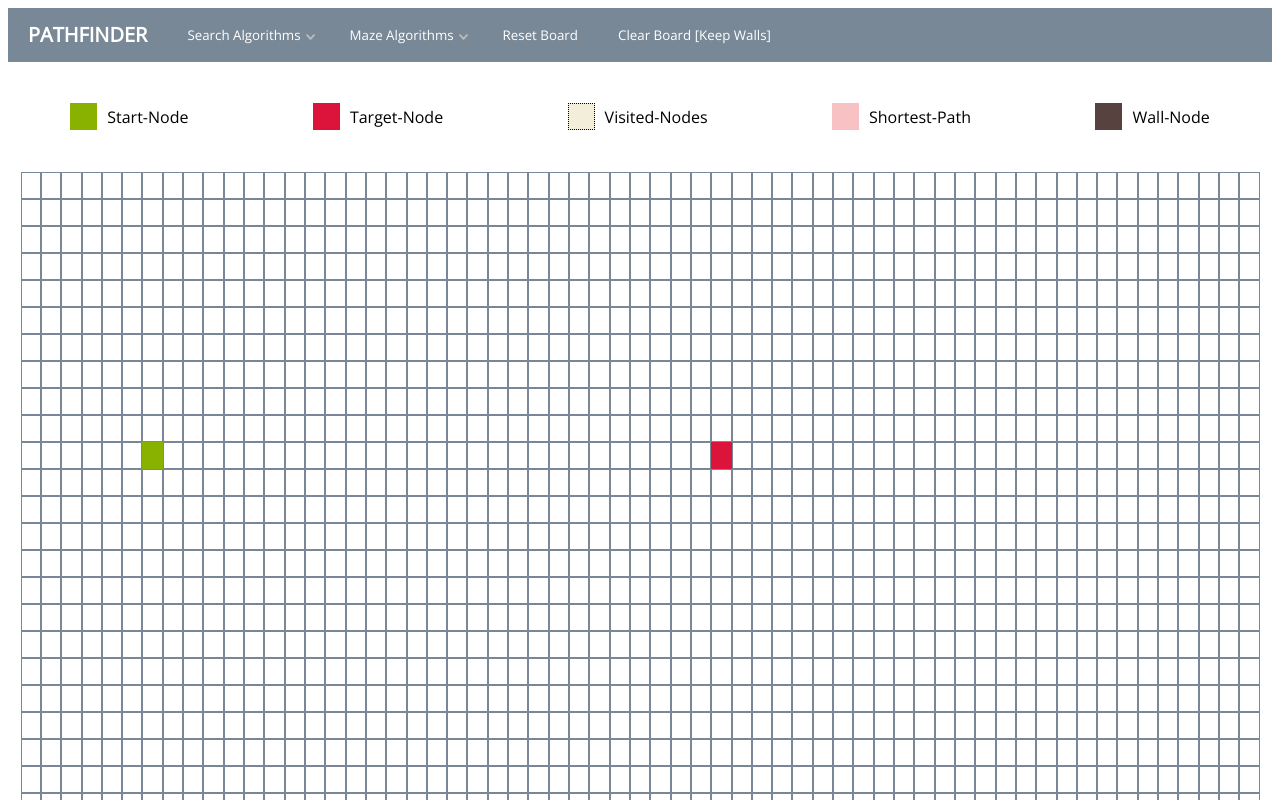
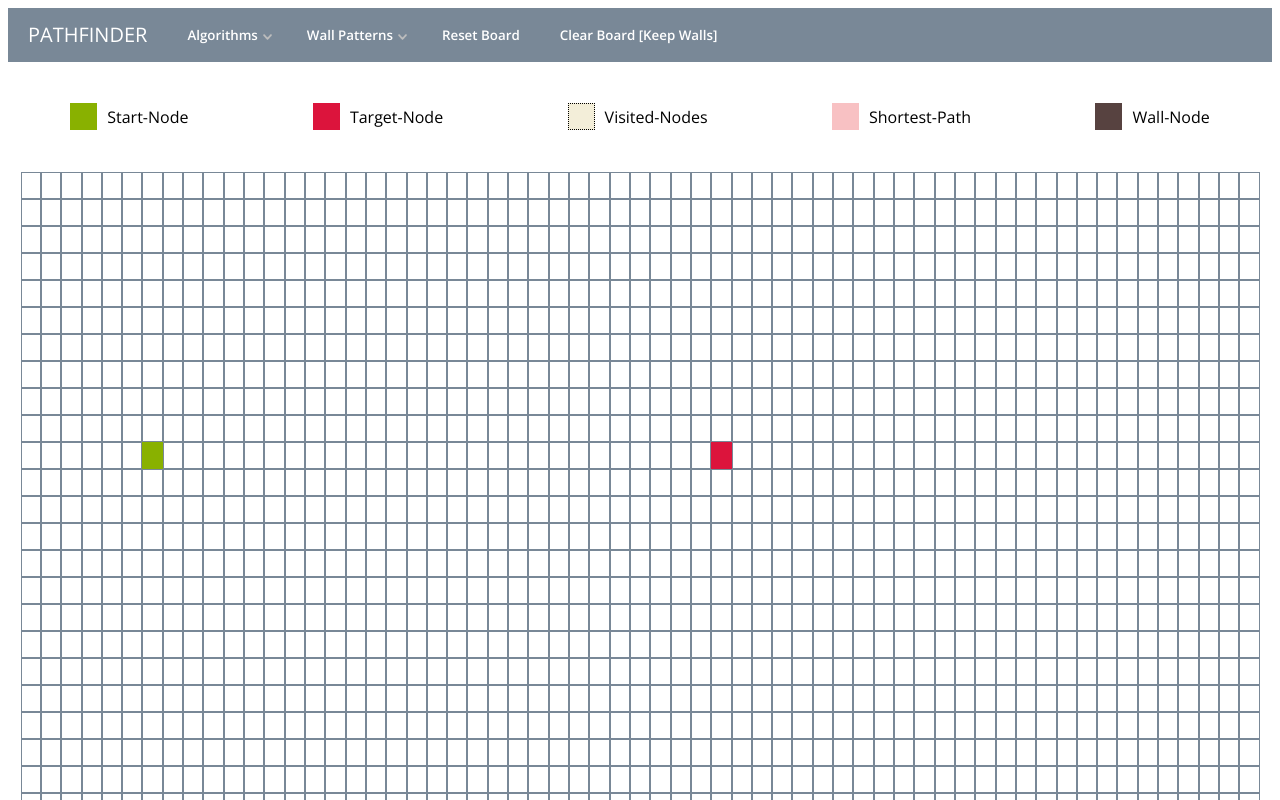
Before and after one commit to AlKL/PathfindingVisualizer, a React (Create React App) app in the folder frontend/: page / in a window 1280 px wide. Shown: the top 800 px of the page. Built offline with nearby package versions, Linux system fonts and the light colour scheme.

Commit message:
Fixed Menu and Drop-Down menu hover effects

```diff
--- a/frontend/public/index.html
+++ b/frontend/public/index.html
@@ -7,7 +7,7 @@
   <meta name="viewport" content="width=device-width, initial-scale=1" />
   <meta name="theme-color" content="#000000" />
   <link rel="preconnect" href="https://fonts.gstatic.com">
-  <link href="https://fonts.googleapis.com/css2?family=Open+Sans&display=swap" rel="stylesheet">
+  <link href="https://fonts.googleapis.com/css2?family=Open+Sans:wght@400;600&display=swap" rel="stylesheet">
   <meta name="description" content="Web site created using create-react-app" />
   <link rel="apple-touch-icon" href="%PUBLIC_URL%/logo192.png" />
   <!--
--- a/frontend/src/components/Board/Board.js
+++ b/frontend/src/components/Board/Board.js
@@ -44,7 +44,7 @@ const Board = ({ grid, rows, columns, setGrid, setStartNode, setEndNode }) => {
     };
 
     const setWall = (e) => {
-        e.preventDefault();
+        // e.preventDefault();
         var eleArr = idToGridXY(e.target.id);
         var thisClassName = document.getElementById(e.target.id).className;
 
--- a/frontend/src/components/Menu/DropDown.js
+++ b/frontend/src/components/Menu/DropDown.js
@@ -19,23 +19,21 @@ const DropDown = ({ dropName, itemArray }) => {
             <div>
                 <ul>
                     {itemArray.map(algo => (
-                        <li key={algo.name} >
-                            <button
+                        <li key={algo.name}
                             className='listButton'
                             // onClick={() => { algo.vis(); }}
                             onMouseDown={() => initAlgo(algo = { algo })}
                         >
                             {algo.name}
-                            </button>
                         </li>
                     ))}
                 </ul>
-            </div>
+            </div >
         );
     };
 
 return (
-        <div className='dropButton'>
+    <div className='dropButton' onBlur={closeDrop}>
         <button onClick={toggleDrop} onBlur={closeDrop}>
             {/* <button onClick={toggleDrop} > */}
             {dropName}
--- a/frontend/src/components/Menu/Menu.js
+++ b/frontend/src/components/Menu/Menu.js
@@ -118,7 +118,7 @@ const Menu = ({ grid, resetBoard, clearBoard, startNode, endNode, setMessage })
             vis: visualizeRecursiveWallVertical
         },
         {
-            name: 'Stair Walls',
+            name: 'Basic Stair Walls',
             vis: visualizeStairWall
         },
         {
@@ -131,15 +131,16 @@ const Menu = ({ grid, resetBoard, clearBoard, startNode, endNode, setMessage })
         <div className='menu-banner'>
             <h1 onClick={reloadPage}>PATHFINDER</h1>
             <DropDown
-                dropName='Search Algorithms'
+                dropName='Algorithms'
                 itemArray={algoArray}
             />
             <DropDown
-                dropName='Maze Algorithms'
+                dropName='Wall Patterns'
                 itemArray={mazeArray}
             />
             <button onClick={resetBoard}>Reset Board</button>
             <button onClick={clearBoard}>Clear Board [Keep Walls]</button>
+            {/* <button>Speed: </button> */}
         </div>
     );
 };
--- a/frontend/src/styles/DropDown.css
+++ b/frontend/src/styles/DropDown.css
@@ -1,6 +1,6 @@
 ul {
     margin: 0;
-    padding: 5px 20px;
+    padding: 0;
     position: absolute;
     background-color: #798897;
     color: white;
@@ -12,22 +12,35 @@ ul:first-child {
 }
 
 li {
-    width: 150px;
-    padding: 5px 0;
     list-style: none;
-    font-size: 13.3333px;
+    font-size: 14px;
+    width: 100%;
+    cursor: pointer;
+    padding-left: 10px;
+    padding-top: 10px;
+    padding-bottom: 10px;
+    background-color: #798897;
+
+    /* background-color: red; */
+}
+
+li:hover {
+    background-color: #F9F871;
+    color: #798897;
+    text-decoration: none;
+}
+
+button:hover {
+    background-color: #F9F871;
+    color: #798897;
+    text-decoration: none;
 }
 
 .dropButton button {
     /* color: red; */
     height: 100%;
     display: flex;
-    justify-content: center;
     align-items: center;
-}
-
-.listButton {
-    padding: 0;
 }
 
 .arrowContainer {
--- a/frontend/src/styles/Menu.css
+++ b/frontend/src/styles/Menu.css
@@ -1,6 +1,6 @@
 .menu-banner {
     width: 100%;
-    background-color:#798897;
+    background-color: #798897;
     display: flex;
 }
 
@@ -10,6 +10,7 @@
     margin-right: 20px;
     font-size: 20px;
     cursor: pointer;
+    font-weight: 400;
 }
 
 .menu-banner h1:hover {
@@ -18,10 +19,12 @@
 
 button {
     color: white;
-    background-color:#798897;
+    background-color: #798897;
     border: none;
     padding-left: 20px;
     padding-right: 20px;
+    /* font-size: 15px; */
+    font-weight: 600;
     /* padding: none; */
 }
 
@@ -35,4 +38,5 @@ button:hover {
 button:focus {
     outline: none;
     text-decoration: underline;
+    text-decoration-color: #F9F871;
 }
```
Also changed, not shown: 1 other file (tests, documents, lock files or other folders). Lines whose indentation alone changed are shown as unchanged.
